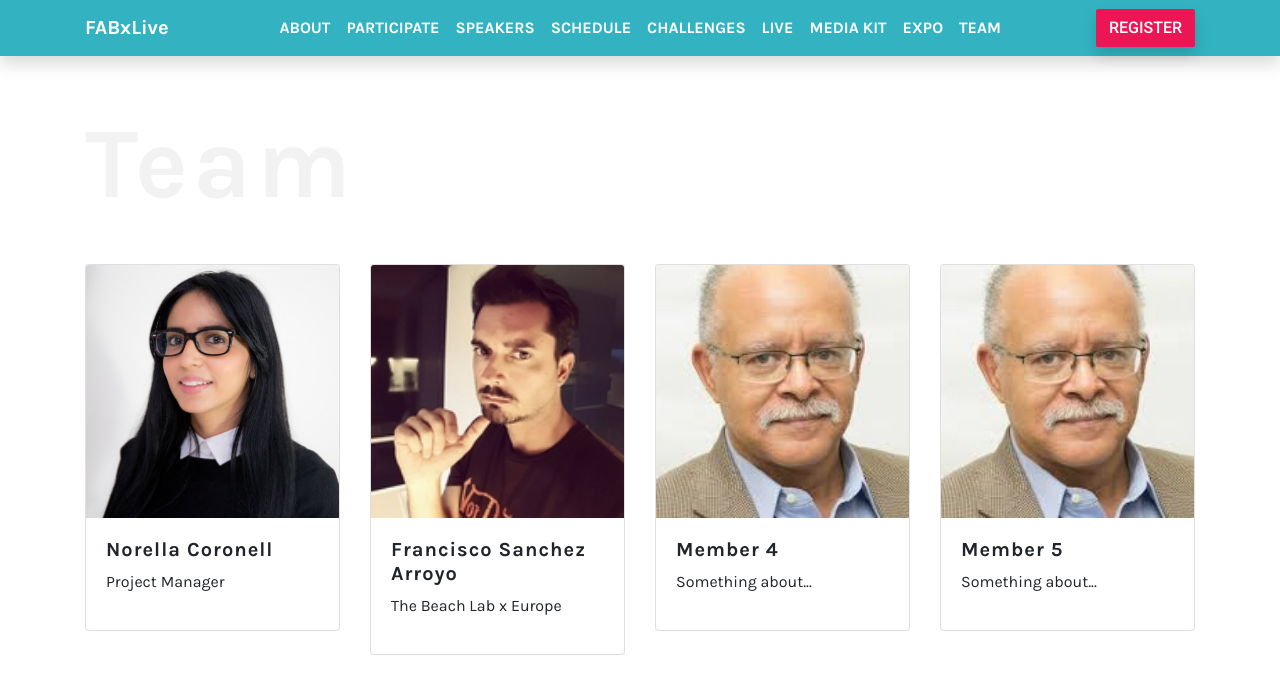
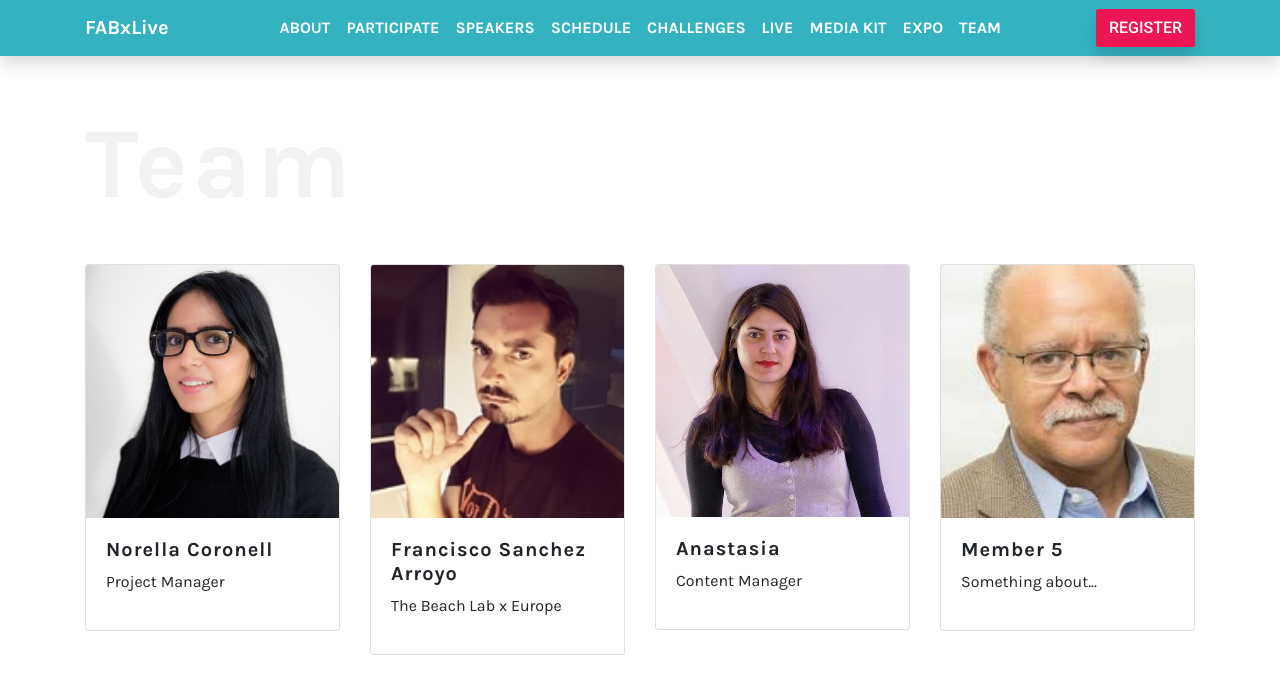
Before and after one commit to fabfoundation/fabxlive2020, a Jekyll site: the page built from team.html, in a window 1280 px wide. Shown: the top 694 px of the page. Built offline with Jekyll 4.4.1, drawn with Linux system fonts in a browser that asks for light colours; nearby versions of some CDN libraries.

Commit message:
Add EXPO form

```diff
--- a/_data/team.yml
+++ b/_data/team.yml
@@ -7,9 +7,9 @@
   text: The Beach Lab x Europe
   picture: "fran.jpeg"
 
-- name: Member 4
-  text: Something about...
-  picture: "04_blair.jpeg"
+- name: Anastasia
+  text: Content Manager
+  picture: anastasia.jpg
 
 - name: Member 5
   text: Something about...
--- a/expo.html
+++ b/expo.html
@@ -6,6 +6,12 @@
 <div class="container my-5">
 
   <h1 class="text-center">EXHIBITION</h1>
+
+  <div class="text-center my-5">
+    <a class="btn bg-red" href="https://docs.google.com/forms/d/e/1FAIpQLSdKb4Wxd8TvFMeIS25vvry4iDWFByWByYxUxjvmtJ4pZxvaYg/viewform" target="_blank">
+      Click here to fill out the form
+    </a>
+  </div>
 
   <section class="card-columns">
 
```
